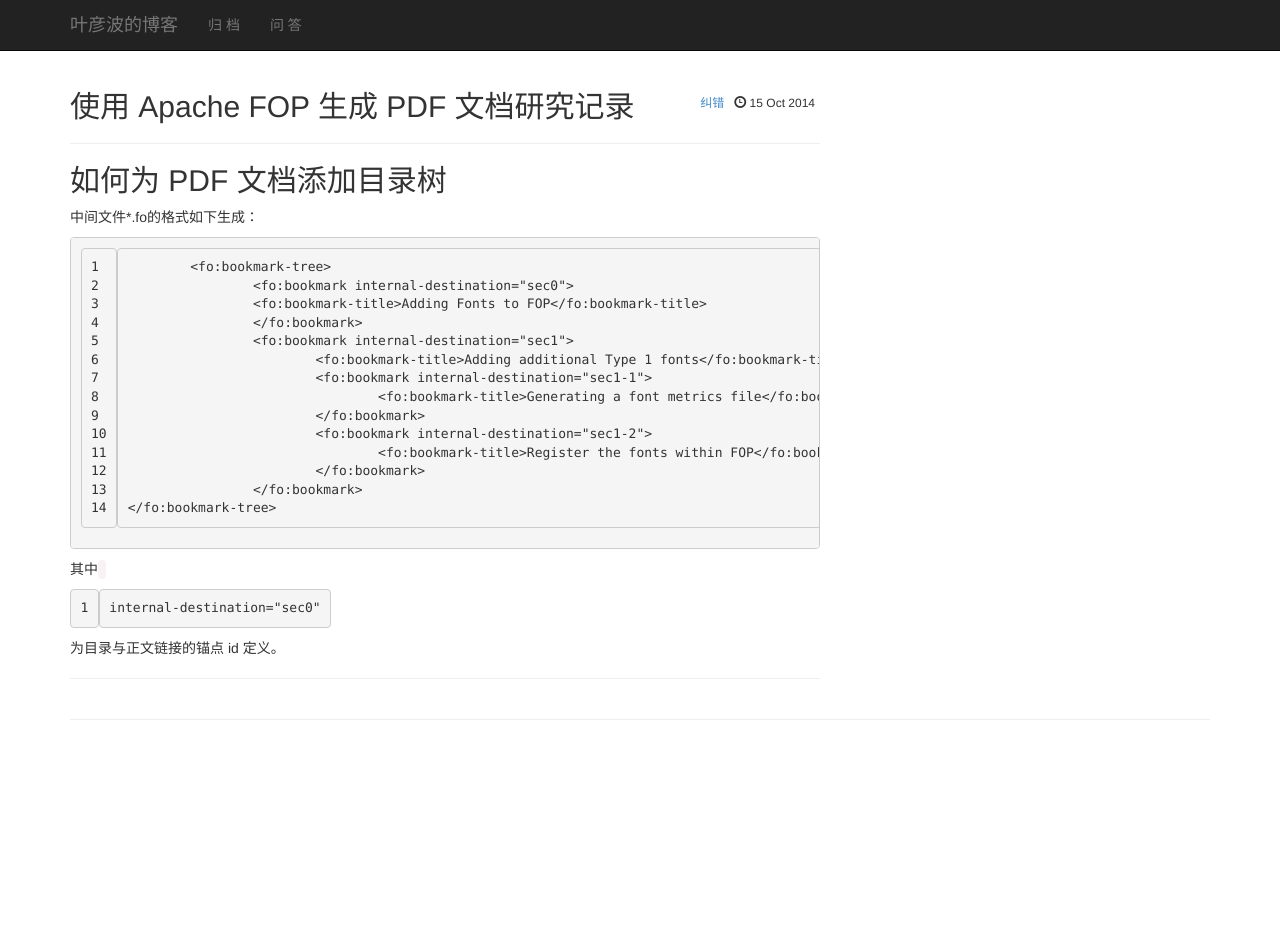
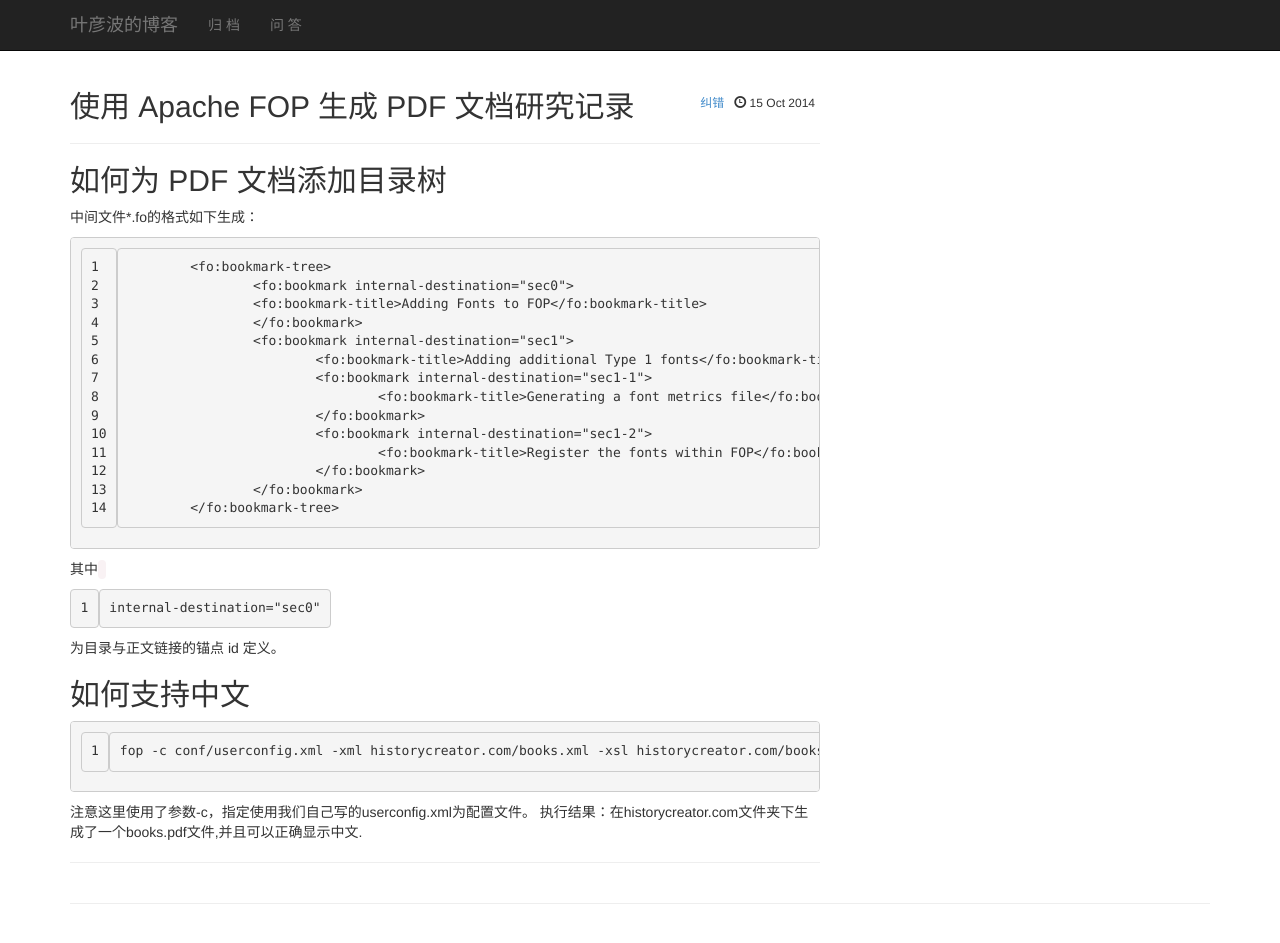
Before and after one commit to yeyanbo/yeyanbo.github.io, a Jekyll site: the page built from _posts/2014-10-15-apache-fop-generate-pdf-research.md, in a window 1280 px wide and 1005 px high. Shown: the top 943 px of the window. Built offline with Jekyll 4.4.1, drawn with Linux system fonts in a browser that asks for light colours; nearby versions of some CDN libraries; library files that are not in the unit come from our copies.

Commit message:
增加了支持中文的说明

`````diff
--- a/_posts/2014-10-15-apache-fop-generate-pdf-research.md
+++ b/_posts/2014-10-15-apache-fop-generate-pdf-research.md
@@ -8,7 +8,7 @@ tags: [fop, pdf, java]
 --------------------------------------------------
 中间文件*.fo的格式如下生成：
 
-```` xml
+````xml
 	<fo:bookmark-tree>
     		<fo:bookmark internal-destination="sec0">
        		<fo:bookmark-title>Adding Fonts to FOP</fo:bookmark-title>
@@ -22,7 +22,17 @@ tags: [fop, pdf, java]
             			<fo:bookmark-title>Register the fonts within FOP</fo:bookmark-title>
         		</fo:bookmark>
     		</fo:bookmark>
-</fo:bookmark-tree>
+	</fo:bookmark-tree>
 ````
 
 其中``internal-destination="sec0"`` 为目录与正文链接的锚点 id 定义。
+
+如何支持中文
+-------------------------------------
+
+````
+fop -c conf/userconfig.xml -xml historycreator.com/books.xml -xsl historycreator.com/books.xsl -pdf historycreator.com/books.pdf
+````
+
+注意这里使用了参数-c，指定使用我们自己写的userconfig.xml为配置文件。
+执行结果：在historycreator.com文件夹下生成了一个books.pdf文件,并且可以正确显示中文.
`````
